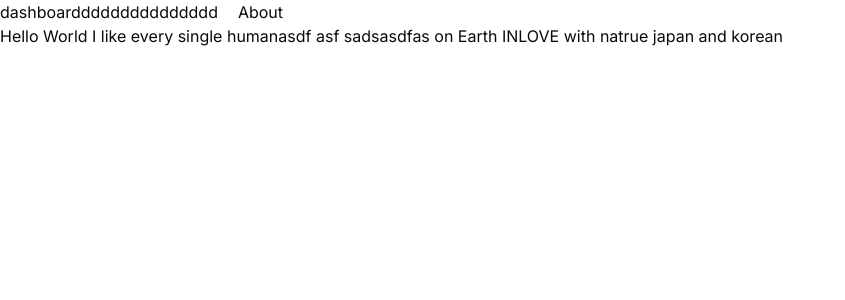
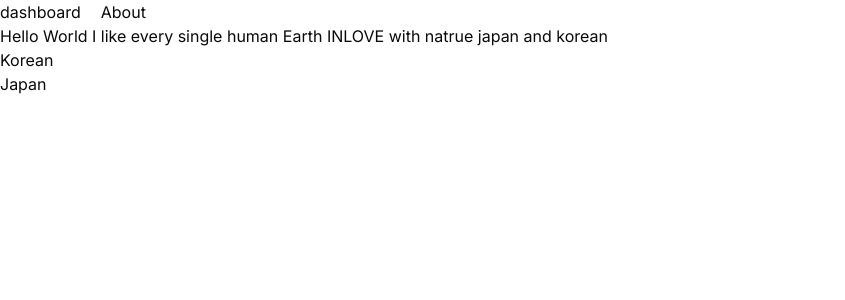
Before and after one commit to CheaSenghuy/nextjs-nextAuth-jwt-config, a Next.js app: page /dashboard/about in a window 1280 px wide. Shown: the top 300 px of the page, without its empty margins (0-845 px from the left). Built offline with nearby package versions, Linux system fonts and the light colour scheme.

Commit message:
rechange

```diff
--- a/app/dashboard/about/page.tsx
+++ b/app/dashboard/about/page.tsx
@@ -2,7 +2,10 @@ import React from 'react'
 
 const Page = () => {
     return (
-        <div>Hello World I like every single humanasdf asf sadsasdfas on Earth INLOVE with natrue japan and korean </div>
+        <div>Hello World I like every single human Earth INLOVE with natrue japan and korean
+            <div>Korean </div>
+            <div>Japan</div>
+        </div>
     )
 }
 
--- a/app/dashboard/layout.tsx
+++ b/app/dashboard/layout.tsx
@@ -10,7 +10,7 @@ export default function DashboardLayout({
             {/* Include shared UI here e.g. a header or sidebar */}
             <nav className="flex gap-5">
                 <Link href={"/dashboard"}>
-                dashboarddddddddddddddd</Link>
+                dashboard</Link>
                 <Link href={"/dashboard/about"}>
                 About</Link>
             </nav>
```
